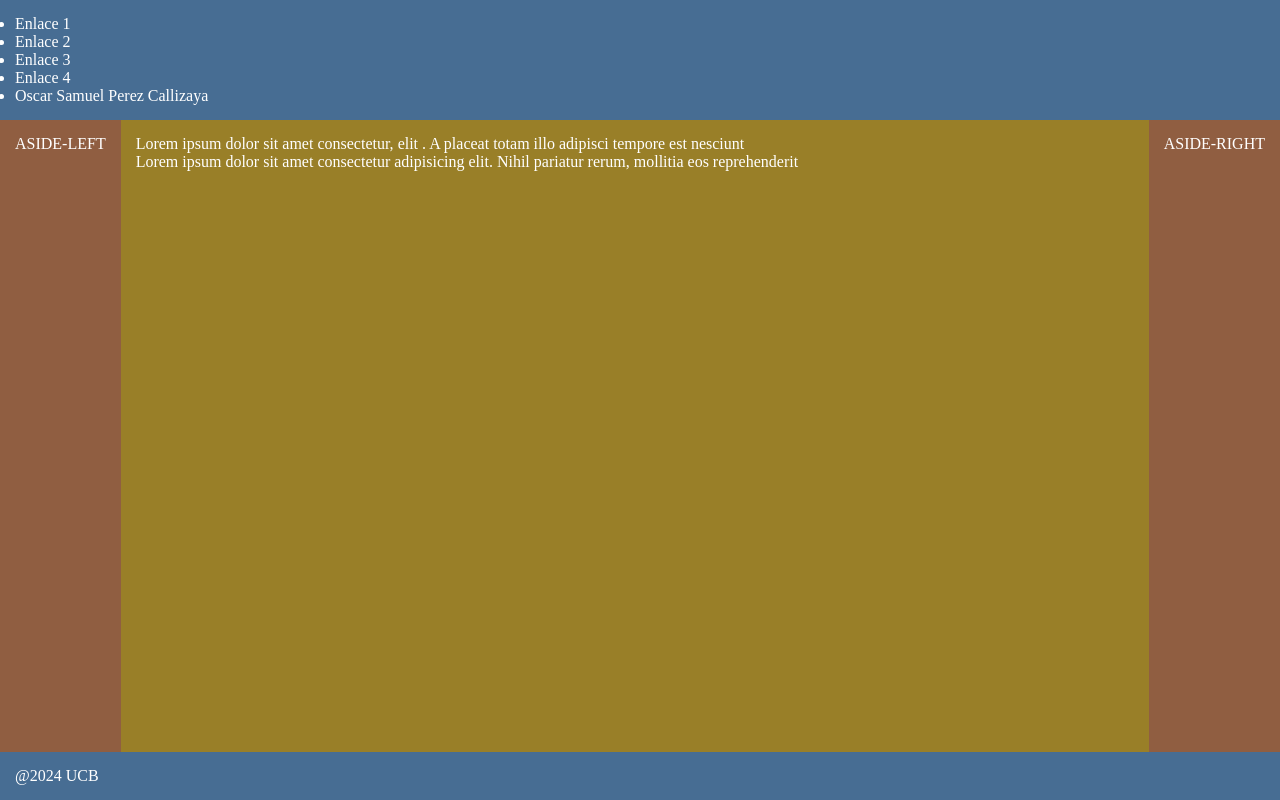
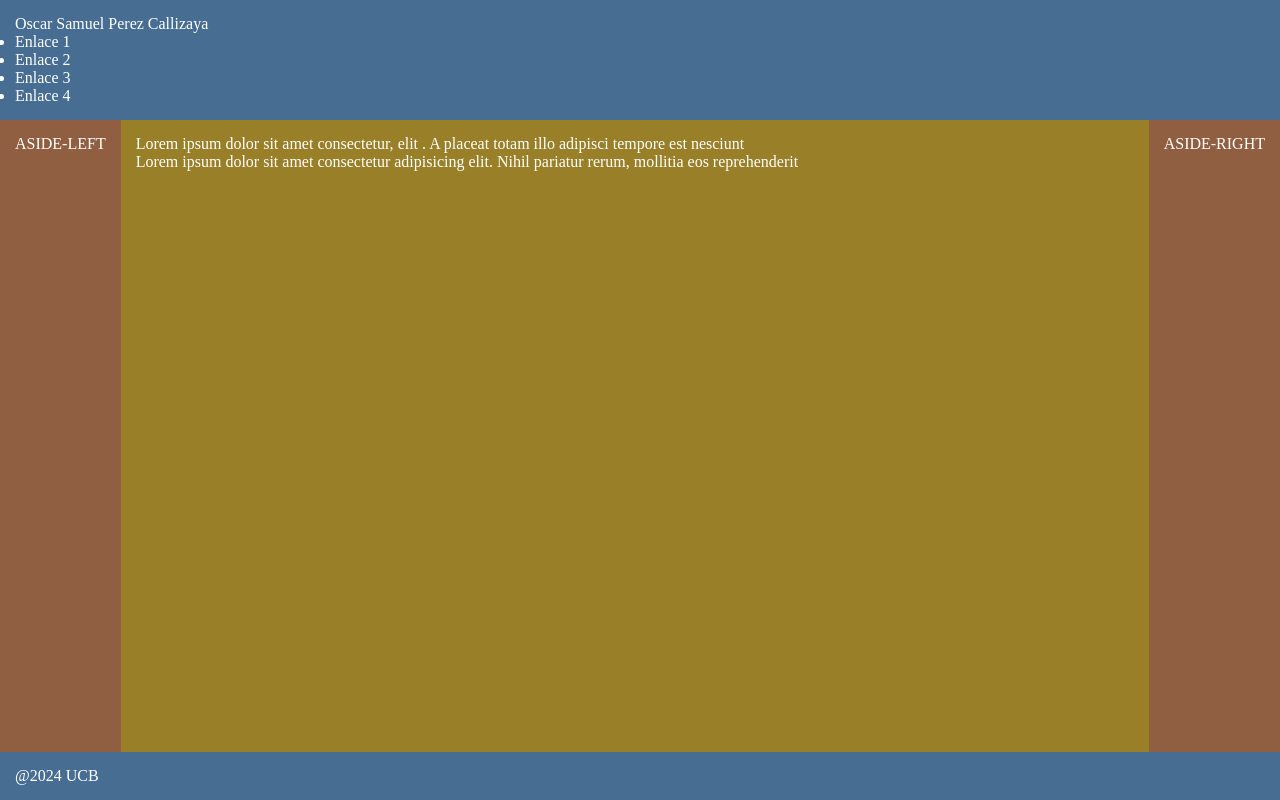
Before and after one commit to oscar-perezRevons/ELEMENTOS_GENERICOS, a plain HTML site: page index.html in a window 1280 px wide. Drawn offline with Linux system fonts and the light colour scheme.

Commit message:
Cambio realizado

```diff
--- a/index.html
+++ b/index.html
@@ -10,13 +10,13 @@
 
 <body>
     <div id="header">
+        Oscar Samuel Perez Callizaya
         <div id="nav">
             <ul>
                 <li>Enlace 1</li>
                 <li>Enlace 2</li>
                 <li>Enlace 3</li>
                 <li>Enlace 4</li>
-                <li>Oscar Samuel Perez Callizaya</li>
             </ul>
         </div>
     </div>
```
